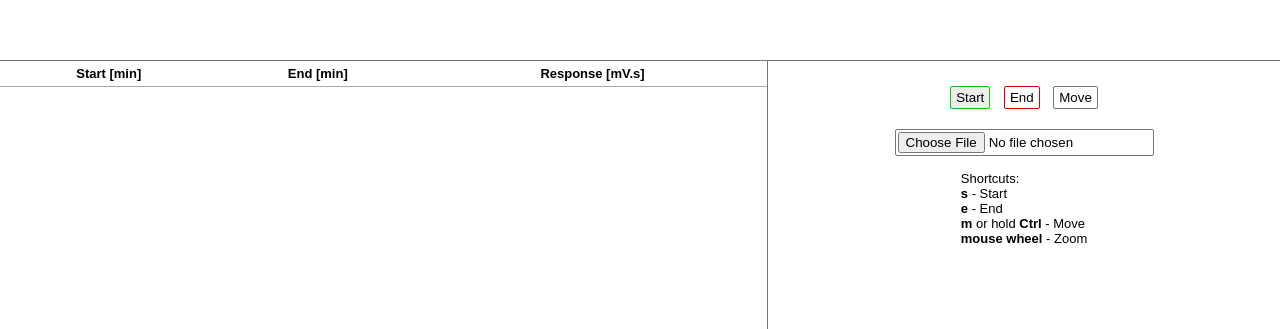
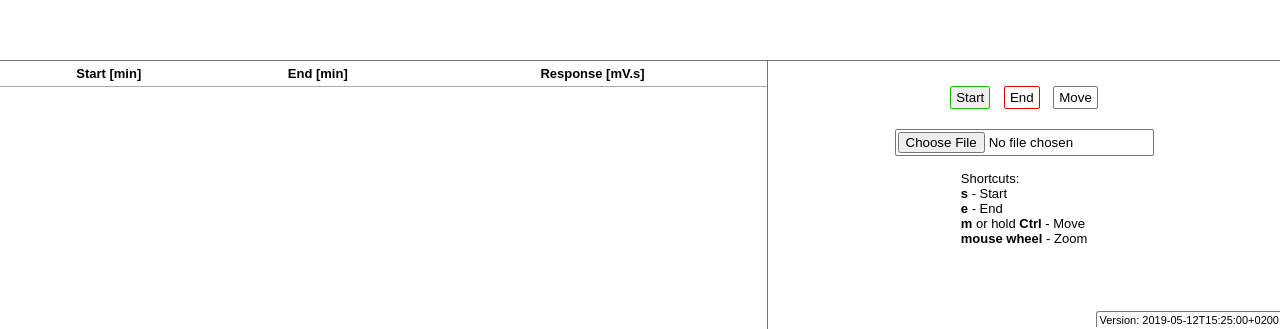
Before and after one commit to itterheim/ecomac-signal-integration, a website with bundled scripts: page index.html in a window 1280 px wide. Shown: the part 473-802 px from the top of the page. Built offline with nearby package versions, Linux system fonts and the light colour scheme.

Commit message:
feat: version

```diff
--- a/css/style.css
+++ b/css/style.css
@@ -88,3 +88,15 @@ div.shortcuts {
     text-align: left;
     display: inline-block;
 }
+
+div#version {
+    position: fixed;
+    bottom: 0;
+    right: 0;
+    background: #fff;
+    padding: 2px 1px 1px 2px;
+    font-size: 11px;
+    border: 1px solid #777;
+    border-radius: 3px 0 0 0;
+    border-width: 1px 0 0 1px;
+}
--- a/ts/App.ts
+++ b/ts/App.ts
@@ -52,6 +52,7 @@ export class App {
                     <b>m</b> or hold <b>Ctrl</b> - Move<br/>
                     <b>mouse wheel</b> - Zoom<br/>
                 </div>
+                <div id="version">Version: 2019-05-12T15:25:00+0200</div>
             </div>
         `;
         document.body.insertAdjacentHTML('afterbegin', template);
```
